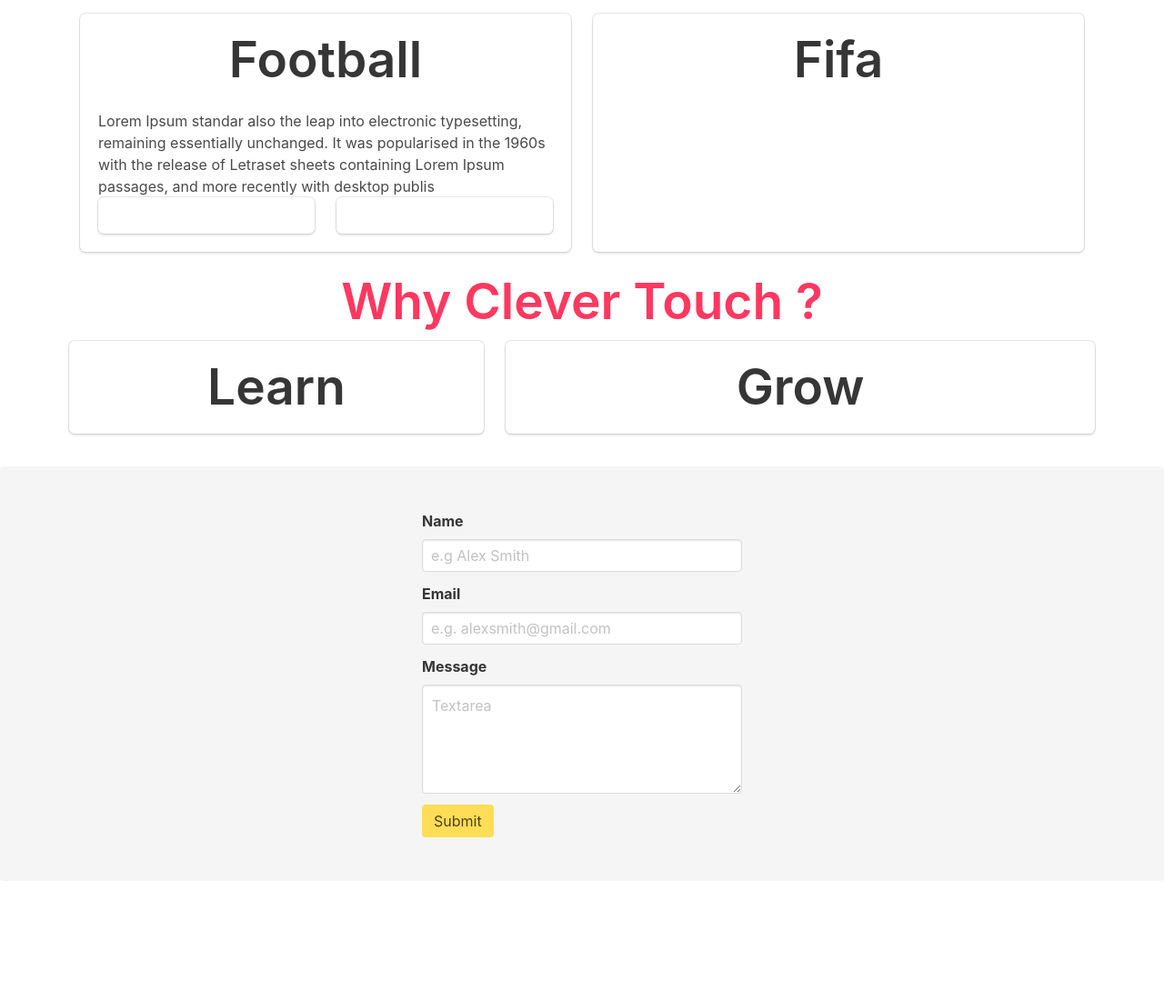
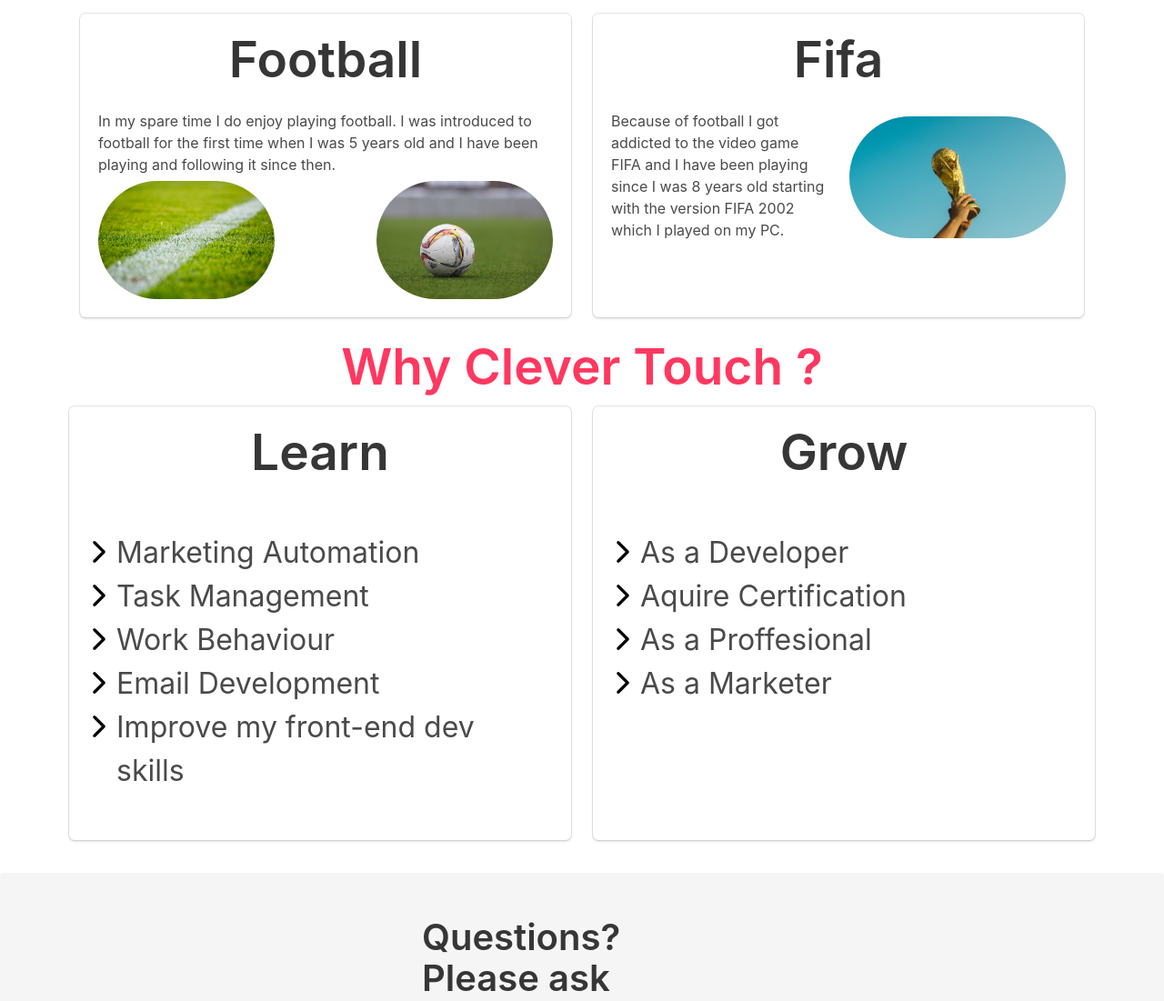
Before and after one commit to uverus2/myLanding, a website: page index.html in a window 1280 px wide. Shown: the part 1279-2380 px from the top of the page at 91% size. Before the commit the page ends 2248 px from the top, so only its background shows below. Drawn offline with Linux system fonts and the light colour scheme.

Commit message:
basic structure done

```diff
--- a/index.html
+++ b/index.html
@@ -118,26 +118,27 @@
 
                                 <div class="tile is-child box">
                                     <p class="title center">Football</p>
-                                    <p> Lorem Ipsum standar also the leap into electronic typesetting, remaining essentially unchanged. It was popularised in the 1960s with the release of Letraset sheets containing Lorem Ipsum passages, and more recently with desktop publis </p>
+                                    <p> In my spare time I do enjoy playing football. I was introduced to football for the first time when I was 5 years old and I have been playing and following it since then. </p>
 
-                                    <div class="tile is-ancestor">
-                                        <div class="tile is-6 is-vertical is-parent">
-                                            <div class="tile is-child box">
+                                    <div class="columns"> <!-- row images -->
 
-                                            </div>  <!-- child ends -->
+                                      <div class="column center is-5">
+                                          <figure class="image">
+                                              <img class="is-rounded ball " src="images/grass.jpeg" alt="Picture of a football">
+                                            </figure>
+                                            </div>
+
+                                      <div class="column center is-offset-2 is-5">
+                                        <figure class="image">
+                                            <img class="is-rounded ball " src="images/ball.jpeg" alt="Picture of a football">
+                                          </figure>
+                                          </div>
 
 
-                                        </div> <!-- end of parent -->
-
-                                        <div class="tile is-6 is-vertical is-parent">
-                                            <div class="tile is-child box">
-
-                                            </div>  <!-- child ends -->
+                                    </div> <!--end of row images -->
 
 
-                                        </div> <!-- end of parent -->
 
-                                    </div> <!-- end of ansestor tile -->
                                   </div> <!-- child ends -->
 
                             </div> <!-- end of parent -->
@@ -147,6 +148,27 @@
 
                                 <div class="tile is-child box">
                                     <p class="title center">Fifa</p>
+
+                                      <div class="columns">
+
+                                        <div class="column is-6">
+
+                                          <p>
+                                              Because of football I got addicted to the video game FIFA and I have been playing since I was 8 years old starting with the version FIFA 2002 which I played on my PC.
+                                          </p>
+
+                                        </div>
+
+                                        <div class="column is-6">
+
+                                            <figure class="image">
+                                                <img class="is-rounded ball " src="images/cup.jpeg" alt="Picture of a football">
+                                              </figure>
+
+                                        </div>
+
+
+                                      </div>
 
                                   </div> <!-- child ends -->
 
@@ -163,7 +185,7 @@
                   <div class="columns"> <!-- start of why row -->
                     <div class="is-12 column center">
 
-                      <h3 class=" warn warn title">Why Clever Touch ? </h3>
+                      <h3 class=" warn title">Why Clever Touch ? </h3>
 
                     </div> <!-- end of title column -->
                 </div> <!-- end of why title row -->
@@ -171,20 +193,45 @@
                 <div class="columns"> <!-- start of why tiles field -->
 
                   <div class="tile is-ancestor">
-                      <div class="tile is-5 is-vertical is-parent">
+                      <div class="tile is-6 is-vertical is-parent">
 
                           <div class="tile is-child box">
                               <p class="title center">Learn</p>
 
+                              <div class="column">
+                              <p>
+                                  <ul class="bullet is-size-3">
+
+                                      <li>Marketing Automation</li>
+                                      <li>Task Management </li>
+                                      <li>Work Behaviour </li>
+                                      <li>Email Development </li>
+                                      <li>Improve my front-end dev skills</li>
+
+                                    </ul>
+                               </p>
+                              </div>
                             </div> <!-- child ends -->
 
                       </div> <!-- end of parent -->
 
 
-                      <div class="tile is-7 is-vertical is-parent">
+                      <div class="tile is-6 is-vertical is-parent">
 
                           <div class="tile is-child box">
-                              <p class="title center">Grow   </p>
+                              <p class="title center"> Grow </p>
+                              <div class="column">
+                                  <p>
+                                      <ul class="bullet is-size-3">
+
+                                          <li>As a Developer</li>
+                                          <li>Aquire Certification  </li>
+                                          <li>As a Proffesional </li>
+                                          <li>As a Marketer  </li>
+                                        </ul>
+                                   </p>
+                                  </div>
+
 
                             </div> <!-- child ends -->
 
@@ -209,57 +256,50 @@
                 <div class="container is-fluid">
 
                     <div class="columns">
-
                       <div class=" is-offset-4 is-4 column">
+                          <h2 class="title is-2"> Questions? Please ask </h2>
                         <div class="field">
                             <label class="label">Name</label>
                             <div class="control">
                               <input class="input" type="text" placeholder="e.g Alex Smith">
                             </div>
-                          </div>
+                          </div> <!-- end of name -->
 
                           <div class="field">
                             <label class="label">Email</label>
                             <div class="control">
                               <input class="input" type="email" placeholder="e.g. alexsmith@gmail.com">
                             </div>
-                          </div>
+                          </div> <!-- end of email -->
 
                           <div class="field">
                               <label class="label">Message</label>
                               <div class="control">
                                 <textarea class="textarea" placeholder="Textarea"></textarea>
-                              </div>
+                              </div> <!-- end of message field -->
                             </div>
 
                             <div class="control">
                                 <button class="button is-warning">Submit</button>
                               </div>
-                          </div>
-                    </div>
+                          </div> <!-- End of column  -->
+                    </div> <!-- end of row containing table  -->
 
-                </div>
+                </div>  <!-- End of container table -->
 
         </section>
 
+        <footer class="footer">
+            <div class="content has-text-centered">
+              <p>
+                Build by <strong>Konstantin Ruzhev </strong> using <strong> Bulma & Gulp  </strong>
+              </p>
+            </div>
+          </footer>
 
 
-       <!-- <section class="hero">
-                <div class="hero-body">
-                  <div class="container">
-                    <h1 class="title">
-                      Konstantin Ruzhev
-                    </h1>
-                    <h2 class="subtitle">
-                      Computer Networks & Web Design
-                    </h2>
-                  </div>
-                </div>
-              </section>
 
-    <div class="columns">
 
-    </div> -->
 
 
 
--- a/src/sass/master/master.scss
+++ b/src/sass/master/master.scss
@@ -34,3 +34,17 @@
 .warn{
     color:rgb(255,56,96);
 }
+
+.ball {
+    margin-top: 3%;
+    transition: all .2s ease-in-out;
+    height: 100px;
+    width: 100px;
+}
+.ball:hover { transform: scale(1.1); }
+
+.bullet{
+    list-style-image: url('images/arrow-point-to-right.png');
+    padding: 10px;
+    margin: 10px;
+}
--- a/src/sass/master/mediaQueries.scss
+++ b/src/sass/master/mediaQueries.scss
@@ -15,6 +15,11 @@
         font-size: 25px;
         font-weight: bold;
      }
+     .ball {
+
+        height: 80px;
+        width: 80px;
+    }
 
     }
 
@@ -29,6 +34,12 @@
          .subtitle{
             font-size:30px;
          }
+
+         .ball {
+
+            height: 80px;
+            width: 80px;
+        }
 
 
     }
```
Also changed, not shown: dist/images/arrow-point-to-right.png (added), dist/images/ball.jpeg (added), dist/images/cup.jpeg (added), dist/main.css, images/arrow-point-to-right.png (added), images/ball.jpeg (added), images/cup.jpeg (added), images/grass.jpeg (added).
